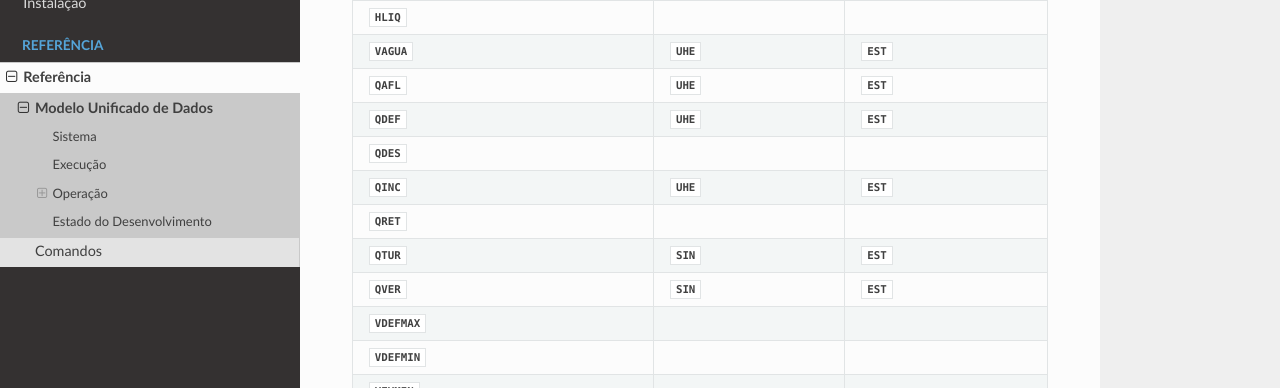
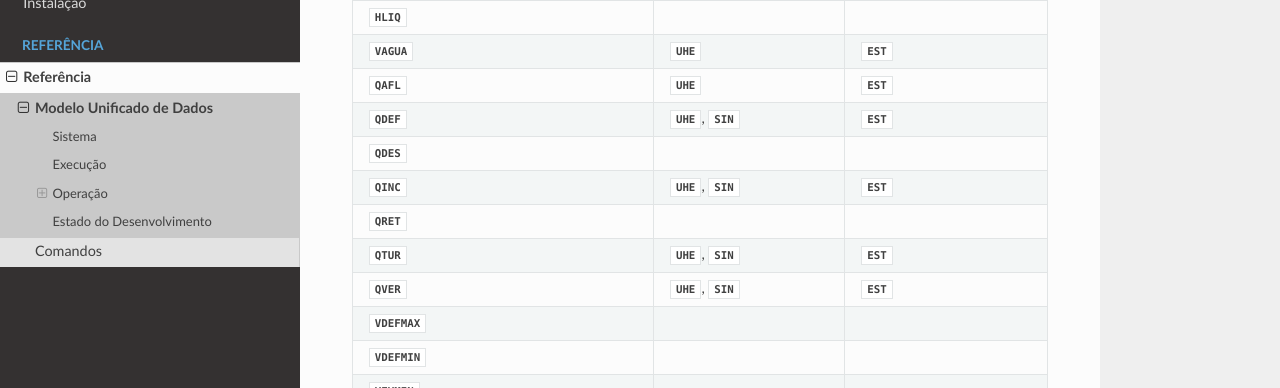
Before and after one commit to rjmalves/sintetizador-dessem, a Sphinx documentation site: the page built from docs/source/reference/model.rst, in a window 1280 px wide and 900 px high, scrolled down 5087 px. Shown: the part 149-537 px from the top of the window. Built offline with Sphinx 7.4.7 and the Read the Docs theme 2.0.0, drawn with Linux system fonts in a browser that asks for light colours; pages that are not in the unit, such as notebooks, are missing from menus.

Commit message:
atualiza documentacao

```diff
--- a/docs/source/reference/model.rst
+++ b/docs/source/reference/model.rst
@@ -330,22 +330,22 @@ que estão disponíveis no modelo.
      - `UHE`
      - `EST`
    * - `QDEF`
-     - `UHE`
+     - `UHE`, `SIN`
      - `EST`
    * - `QDES`
      -
      -
    * - `QINC`
-     - `UHE`
+     - `UHE`, `SIN`
      - `EST`
    * - `QRET`
      -
      -
    * - `QTUR`
-     - `SIN`
+     - `UHE`, `SIN`
      - `EST`
    * - `QVER`
-     - `SIN`
+     - `UHE`, `SIN`
      - `EST`
    * - `VDEFMAX`
      -
```
